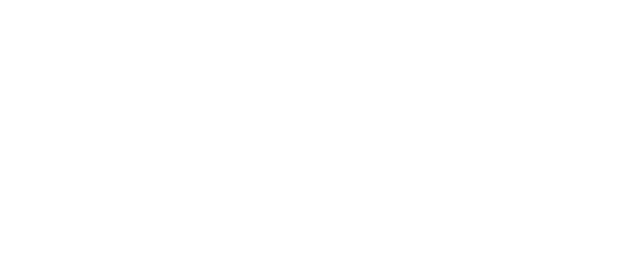
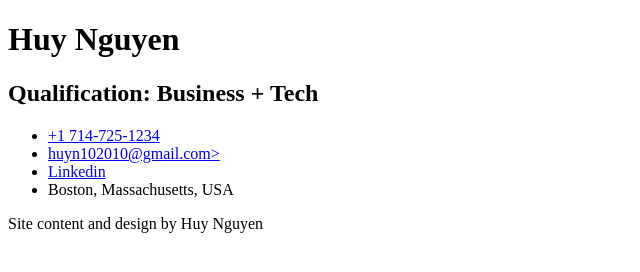
Before and after one commit to huyn102010/personal-site, a plain HTML site: page resume/index.html in a window 1280 px wide. Shown: the whole page, without its empty margins (0-640 px from the left). Drawn offline with Linux system fonts and the light colour scheme.

Commit message:
Add contact info for resume page

```diff
--- a/resume/index.html
+++ b/resume/index.html
@@ -5,6 +5,36 @@
     <title>Resume: Huy Nguyen</title>
   </head>
   <body>
+    <main>
+      <header>
+        <h1>Huy Nguyen</h1>
+      </header>
+      <article id="resume">
 
+        <header>
+          <h2>Qualification: Business + Tech</h2>
+          <ul>
+            <li><a href="+1-714-725-1234">+1 714-725-1234</a></li>
+            <li>
+              <a href="mailto:huyn102010@gmail.com">huyn102010@gmail.com></a>
+            </li>
+            <li>
+              <a href="https://www.linkedin.com/in/hnn5">Linkedin</a>
+            </li>
+            <li>
+              Boston, Massachusetts, USA
+            </li>
+
+          </ul>
+
+        </header>
+
+
+
+
+      </article>
+
+      <footer>Site content and design by Huy Nguyen</footer>
+    </main>
   </body>
 </html>
```
